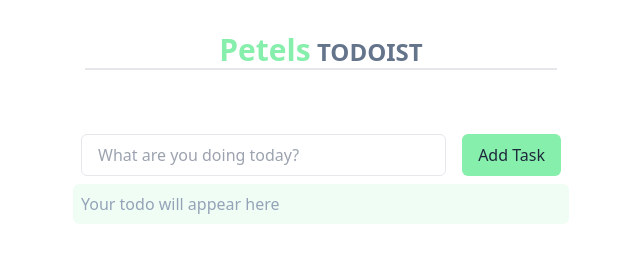
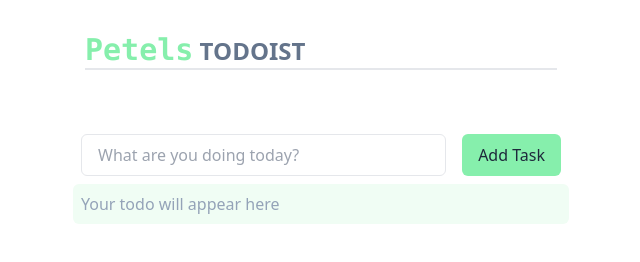
Before and after one commit to Yusuf-Najeeb/crudify_app, a plain HTML site: page index.html in a window 1280 px wide. Shown: the whole page, without its empty margins (319-959 px from the left). Drawn offline with nearby package versions, Linux system fonts and the light colour scheme; some packages are replaced by stand-ins of ours; a script that the page names is missing.

Commit message:
Modified: headers and fonts

```diff
--- a/index.html
+++ b/index.html
@@ -9,8 +9,8 @@
   </head>
   <body>
     <header class="px-5 py-4 max-w-lg mx-auto">
-      <h2 class="text-center my-4 border-b-2 font-bold text-2xl text-slate-500">
-        <span class="text-green-300 text-3xl">Petels</span> TODOIST
+      <h2 class="text-left my-4 border-b-2 font-bold text-2xl text-slate-500">
+        <span class="text-green-300 text-3xl font-mono">Petels</span> TODOIST
       </h2>
     </header>
     <main class="my-4 max-w-lg mx-auto p-2">
```
Also changed, not shown: preview_todo.html (+2 -2 lines).
